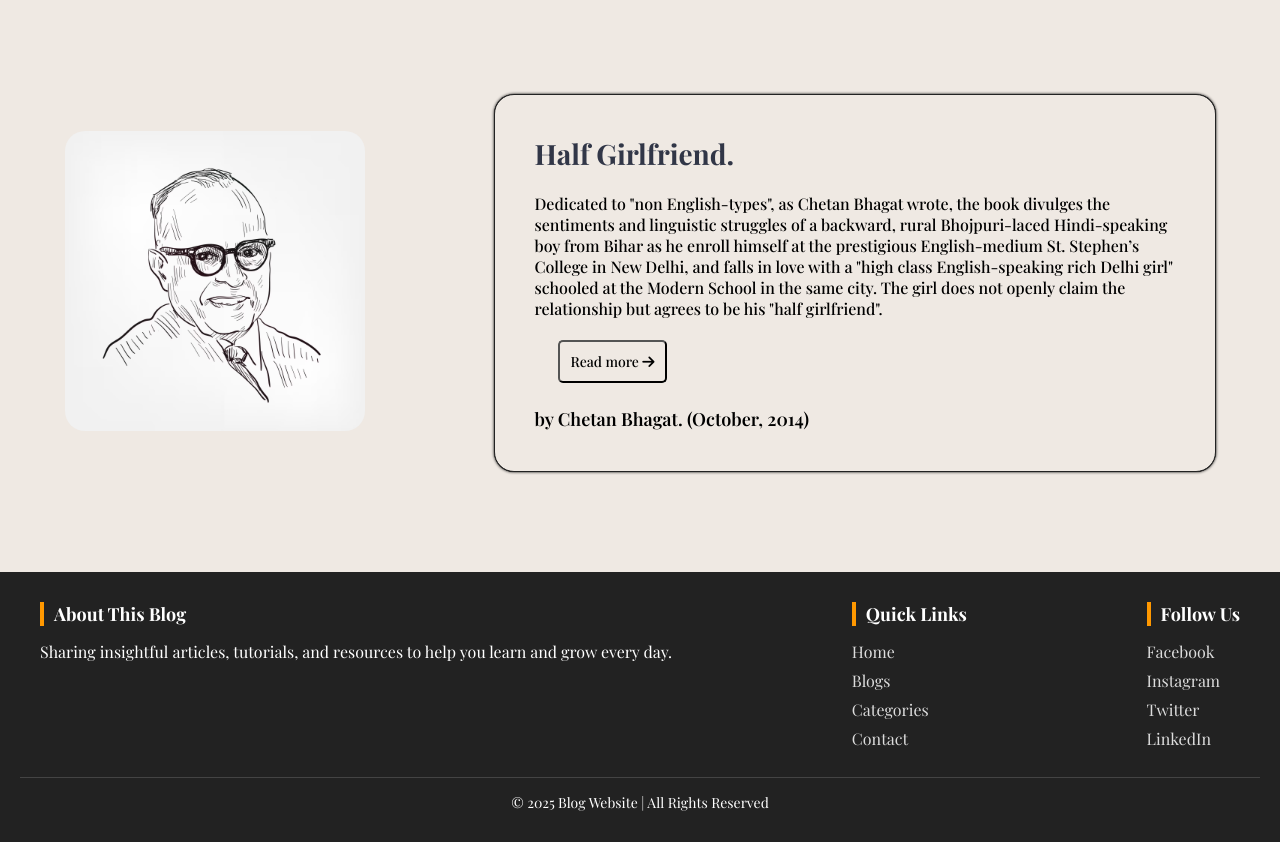
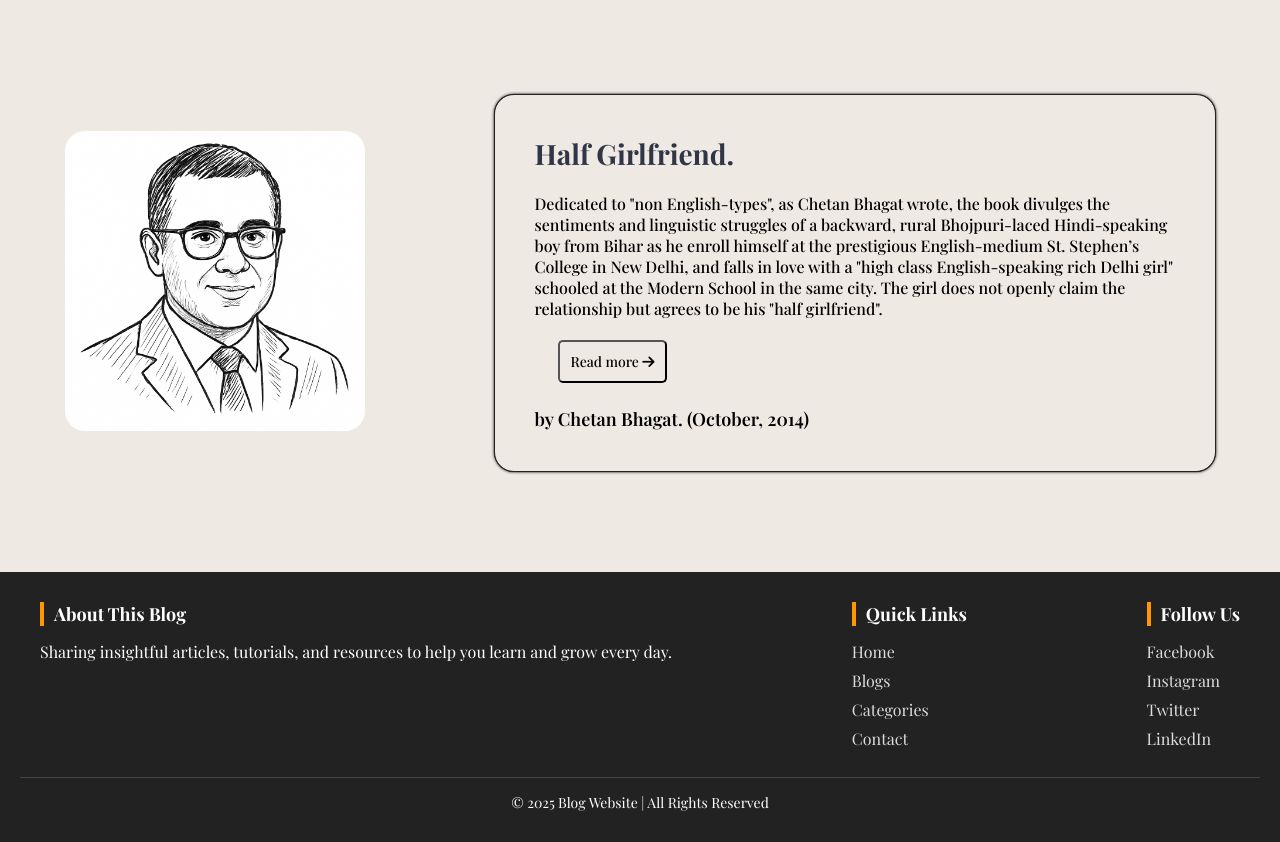
Before and after one commit to ashish-1843/Blog-post, a plain HTML site: page index.html in a window 1280 px wide. Shown: the part 980-1822 px from the top of the page. Drawn offline with nearby package versions, Linux system fonts and the light colour scheme; a web font is replaced by a local one.

Commit message:
new changes

```diff
--- a/index.html
+++ b/index.html
@@ -66,7 +66,7 @@
 
   <section class="blog-post">
     <div class="blog-img">
-      <img src="r.k.-narayan.avif" height="350" width="350">
+      <img src="Chetan Bhagat.png" height="350" width="350">
     </div>
 
     <div class="blog-info">
```
Also changed, not shown: Chetan Bhagat.png (added).
